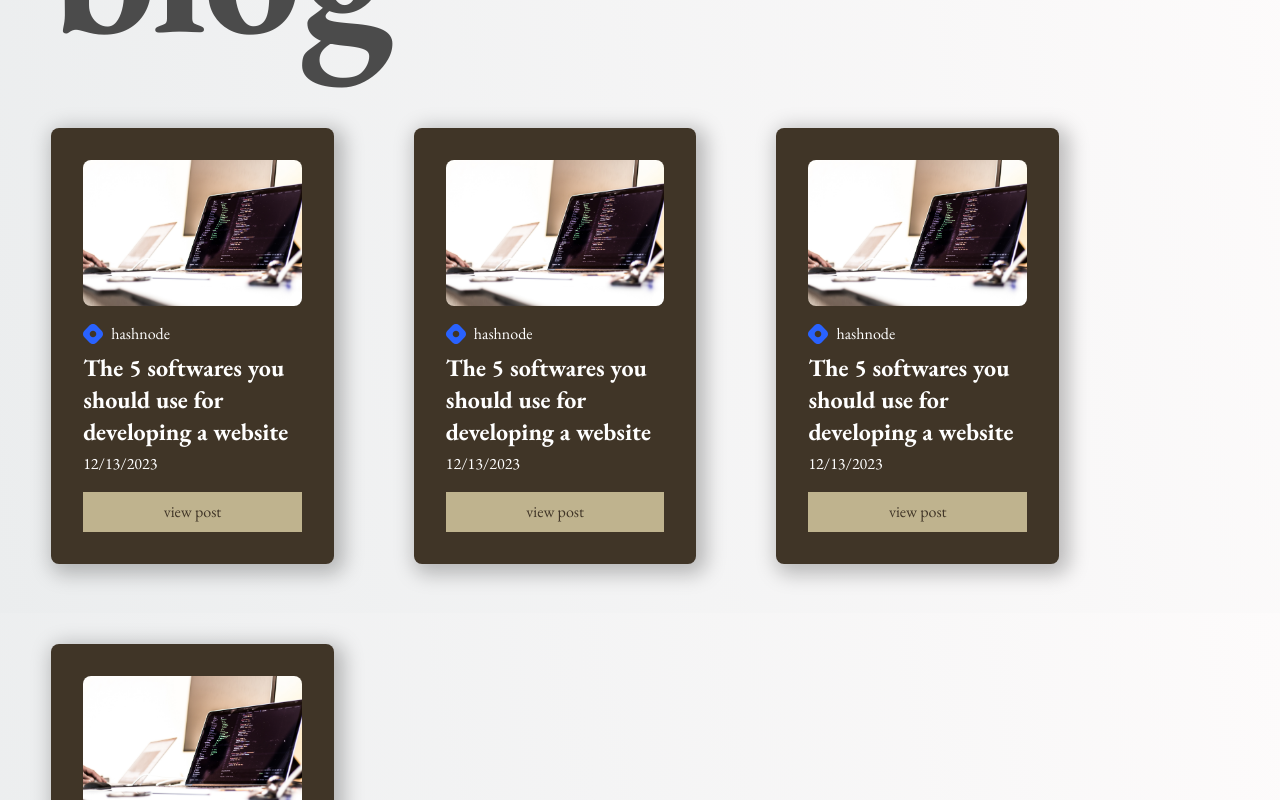
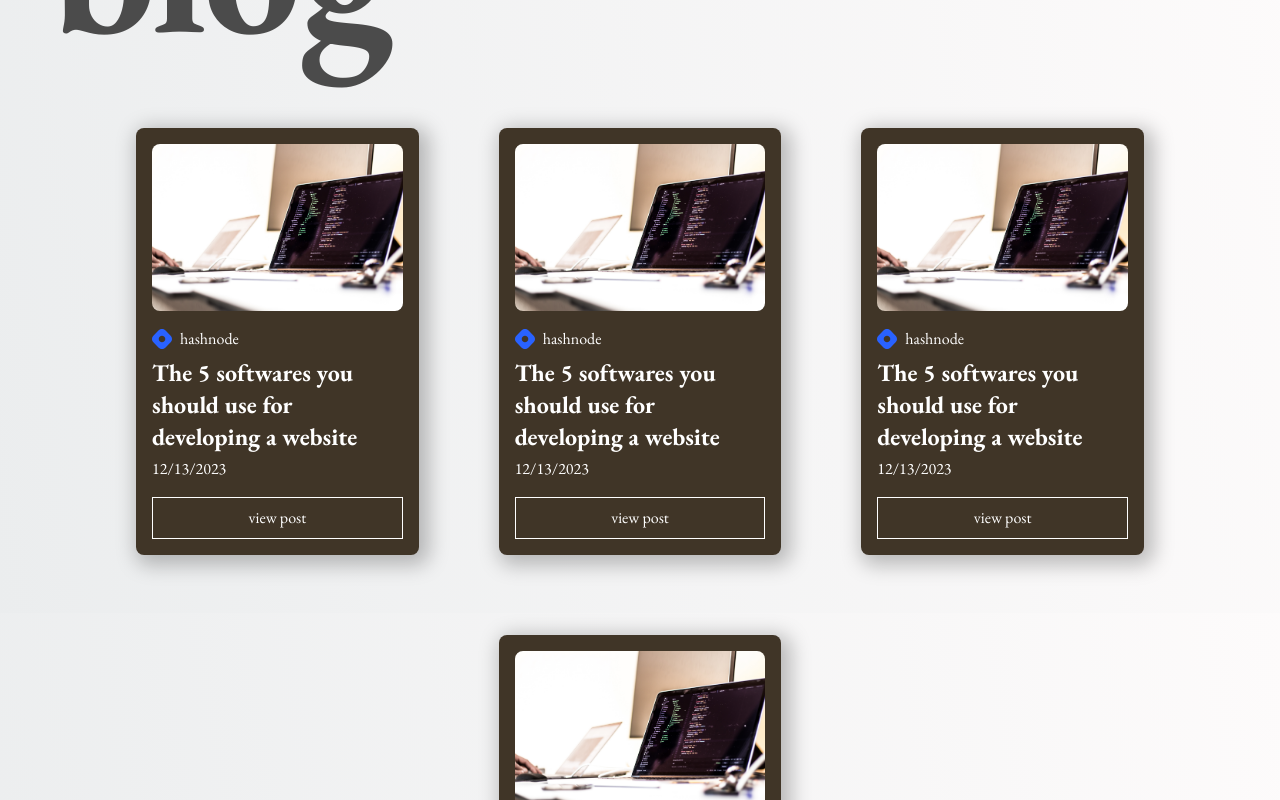
Before and after one commit to shunssv/kusakabe-site, a Next.js app: page / in a window 1280 px wide. Shown: the part 4000-4800 px from the top of the page. Built offline with nearby package versions, Linux system fonts and the light colour scheme; no server answers; a web font is replaced by a local one.

Commit message:
:lipstick: Style button - KUS-3

```diff
--- a/src/styles/Home.module.scss
+++ b/src/styles/Home.module.scss
@@ -309,6 +309,7 @@
     flex-wrap: wrap;
     gap: 5em;
     margin-top: 4em;
+    justify-content: center;
 
     @include m.mq(tabAndPc) {
       flex-direction: row;
@@ -321,7 +322,7 @@
     box-shadow: 5px 5px 20px 5px rgba(0, 0, 0, 0.25);
     color: var(--font-color-white);
     flex-basis: 24%;
-    padding: 2em;
+    padding: 1em;
 
     .thumbnail {
       border-radius: 8px;
@@ -347,14 +348,16 @@
       margin-top: 1em;
       text-align: center;
       a {
-        background-color: var(--background-color-gold);
-        color: var(--font-color-brown);
+        border: solid 1px var(--line-color-white);
+        color: var(--font-color-white);
         display: block;
         padding: 0.5em 0;
+        transition: background-color var(--transition-speed), color var(--transition-speed);
         width: 100%;
 
         &:hover {
-          opacity: var(--opacity);
+          background-color: var(--background-color-white);
+          color: var(--font-color-brown);
         }
       }
     }
```
